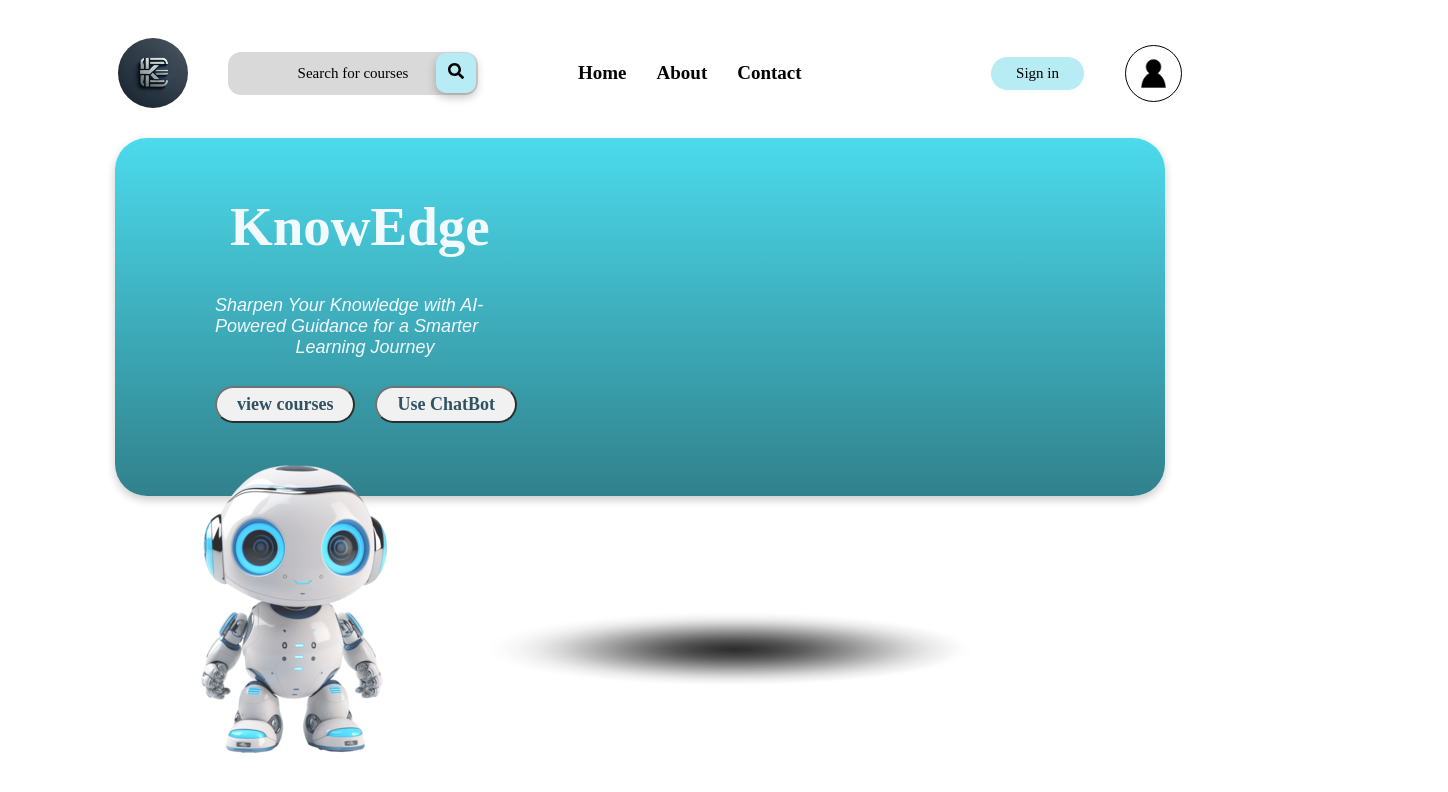
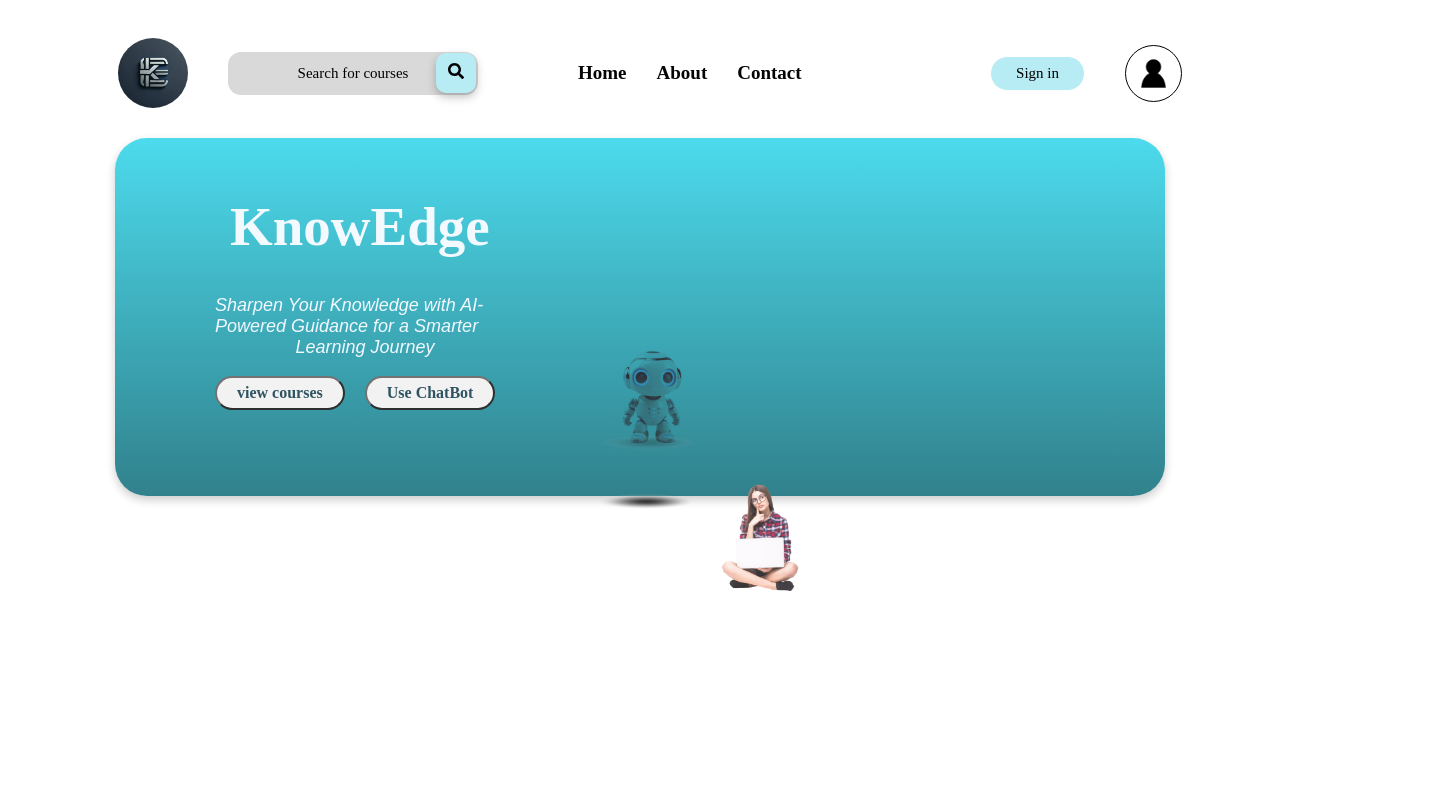
Before and after one commit to Bhanuka10/Capstone, a React (Vite) app in the folder KnowEdge-app/: page / in a window 1280 px wide. Shown: the top 792 px of the page, 1448 px wide, since content can reach past the window. Built offline with nearby package versions, Linux system fonts and the light colour scheme.

Commit message:
apply robo

```diff
--- a/KnowEdge-app/src/Components/Header/Header.css
+++ b/KnowEdge-app/src/Components/Header/Header.css
@@ -8,16 +8,17 @@
     border-radius: 20px;
     opacity: 82%;
     border-radius: 32px;
+    display: flex;
 }
 .header-left {
 
-    max-width: 400px ;
+    max-width: 450px ;
     padding-left: 100px;
     padding-top: 20px;
 
 }
 .header-left-top{
-padding-bottom: 10px;
+padding-bottom: 0px;
 }
 .header-left-top h1 {
     font-family: poppins;
@@ -45,6 +46,46 @@ padding-bottom: 10px;
     color: #032E3F;
     font-family: poppins;
     font-weight: 600;
-    font-size: 18px;
+    font-size: 16px;
     border-radius: 20px;
 }
+.header-right {
+    position: relative;
+    width: 600px;
+    padding-left:80px ;
+}
+.right-one{
+    position: relative;
+    top: 0;
+    left: 0;
+    width: auto;
+    height: auto;
+    padding-top: 200px;
+}
+.robo{
+
+        width: 115px;
+        height: auto;
+        mix-blend-mode: multiply; /* Try overlay, soft-light, etc. */
+        opacity: 4; /* Adjust transparency */
+}
+.right-two{
+
+}
+.lady{
+    width: 100px;
+    height: auto;
+    position: absolute;
+    left: 200px;
+}
+.robo-shadow{
+    position: absolute;
+    width: 100px;
+    height: auto;
+    left: 3px;
+    top: 260px;
+    opacity: 0.3;
+}
+.lady-shadow{
+    width: 100px;
+}
```
